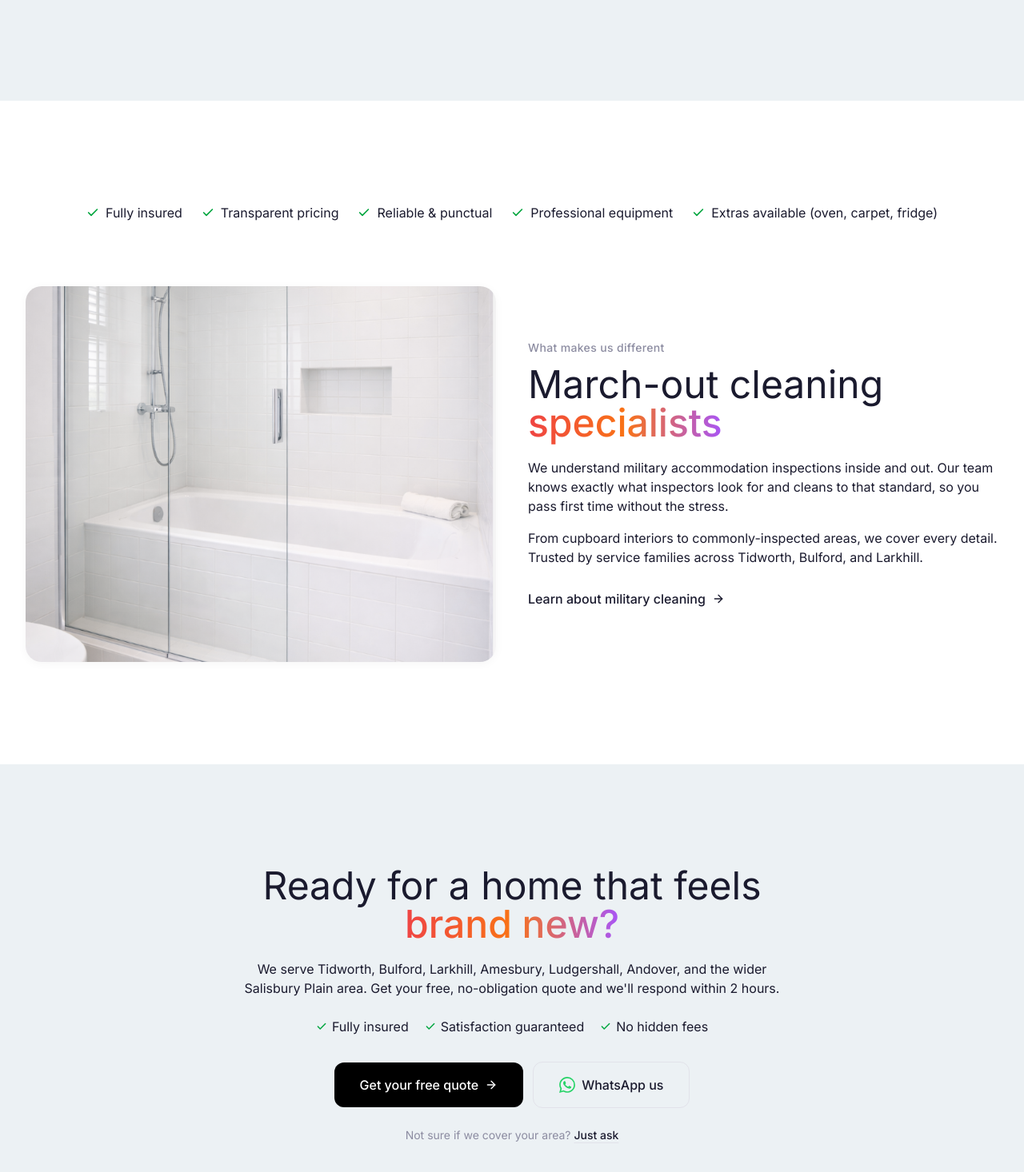
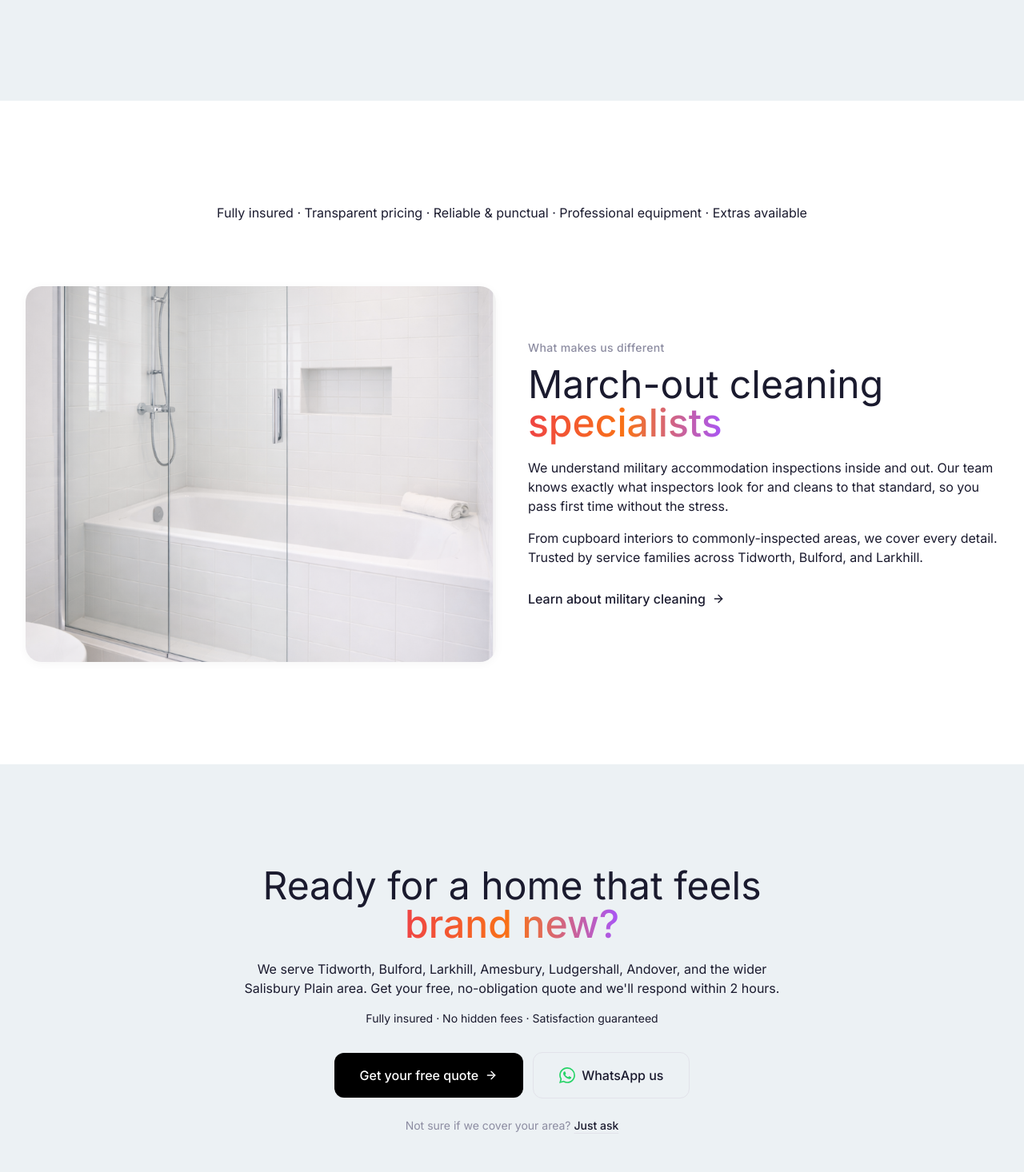
Before and after one commit to AssahBismarkabah/izhub-clean, a Next.js app: page / in a window 1280 px wide. Shown: the part 2702-4168 px from the top of the page at 80% size. Built offline with nearby package versions, Linux system fonts and the light colour scheme.

Commit message:
refactor: simplify trust signals presentation in CTABanner and WhyChooseUs components

```diff
--- a/src/components/sections/CTABanner.tsx
+++ b/src/components/sections/CTABanner.tsx
@@ -1,5 +1,5 @@
 import Link from "next/link";
-import { ArrowRight, Check } from "lucide-react";
+import { ArrowRight } from "lucide-react";
 import { ScrollReveal } from "@/components/common/ScrollReveal";
 import { CONTACT } from "@/lib/constants";
 
@@ -20,19 +20,9 @@ export function CTABanner() {
               no-obligation quote and we'll respond within 2 hours.
             </p>
 
-            {/* Trust signals inline */}
-            <div className="mt-6 flex flex-wrap justify-center gap-x-5 gap-y-2 text-base text-charcoal">
-              {[
-                "Fully insured",
-                "Satisfaction guaranteed",
-                "No hidden fees",
-              ].map((item) => (
-                <span key={item} className="inline-flex items-center gap-1.5">
-                  <Check className="h-3.5 w-3.5 text-green-600" strokeWidth={2.5} />
-                  {item}
-                </span>
-              ))}
-            </div>
+            <p className="mt-4 text-sm text-body">
+              Fully insured &middot; No hidden fees &middot; Satisfaction guaranteed
+            </p>
 
             <div className="mt-8 flex flex-wrap items-center justify-center gap-3">
               <Link
--- a/src/components/sections/WhyChooseUs.tsx
+++ b/src/components/sections/WhyChooseUs.tsx
@@ -1,15 +1,7 @@
 import Image from "next/image";
 import Link from "next/link";
-import { ArrowRight, Check } from "lucide-react";
+import { ArrowRight } from "lucide-react";
 import { ScrollReveal } from "@/components/common/ScrollReveal";
-
-const trustItems = [
-  "Fully insured",
-  "Transparent pricing",
-  "Reliable & punctual",
-  "Professional equipment",
-  "Extras available (oven, carpet, fridge)",
-];
 
 export function WhyChooseUs() {
   return (
@@ -17,17 +9,9 @@ export function WhyChooseUs() {
       <div className="mx-auto max-w-7xl px-4 md:px-6 lg:px-8">
         {/* Trust strip */}
         <ScrollReveal>
-          <div className="flex flex-wrap items-center justify-center gap-x-6 gap-y-3">
-            {trustItems.map((item) => (
-              <span
-                key={item}
-                className="inline-flex items-center gap-2 text-base text-charcoal"
-              >
-                <Check className="h-4 w-4 text-green-600" strokeWidth={2.5} />
-                {item}
-              </span>
-            ))}
-          </div>
+          <p className="text-center text-base text-body">
+            Fully insured &middot; Transparent pricing &middot; Reliable &amp; punctual &middot; Professional equipment &middot; Extras available
+          </p>
         </ScrollReveal>
 
         {/* Military specialist callout */}
```
